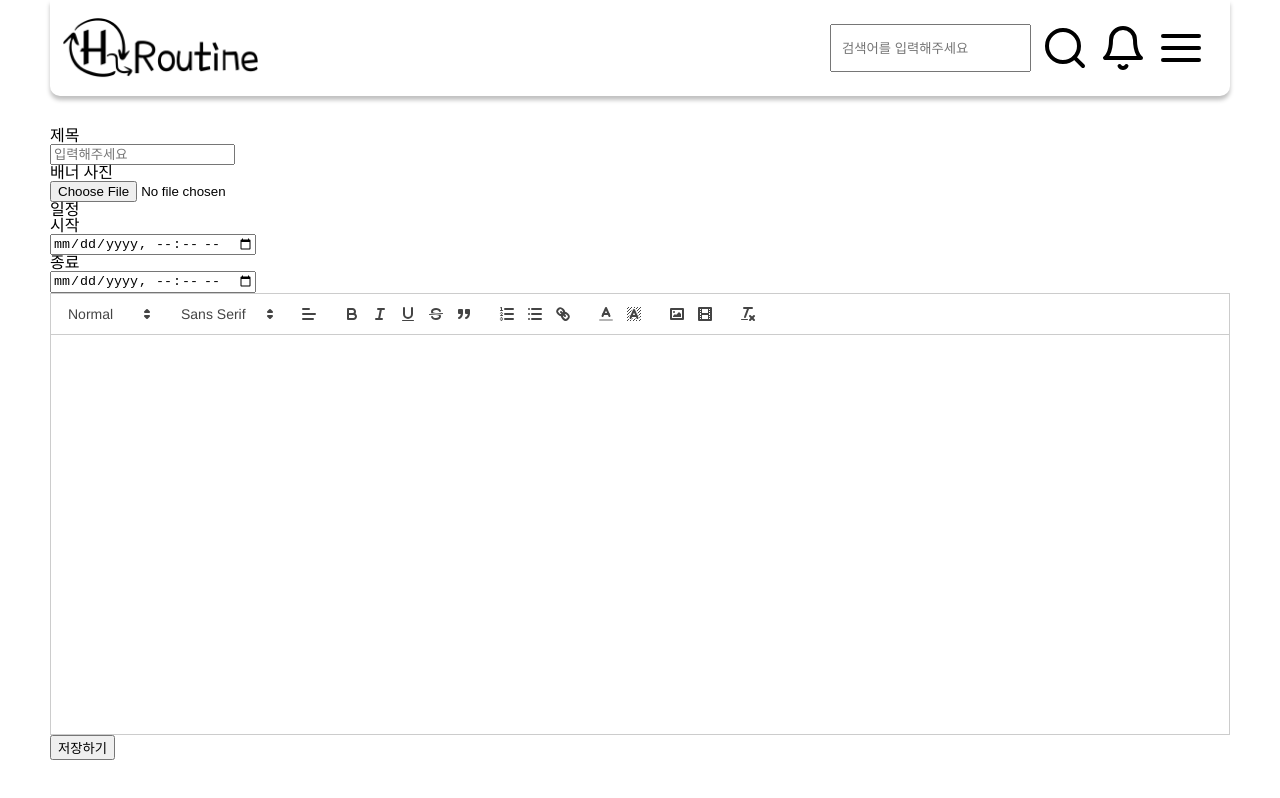
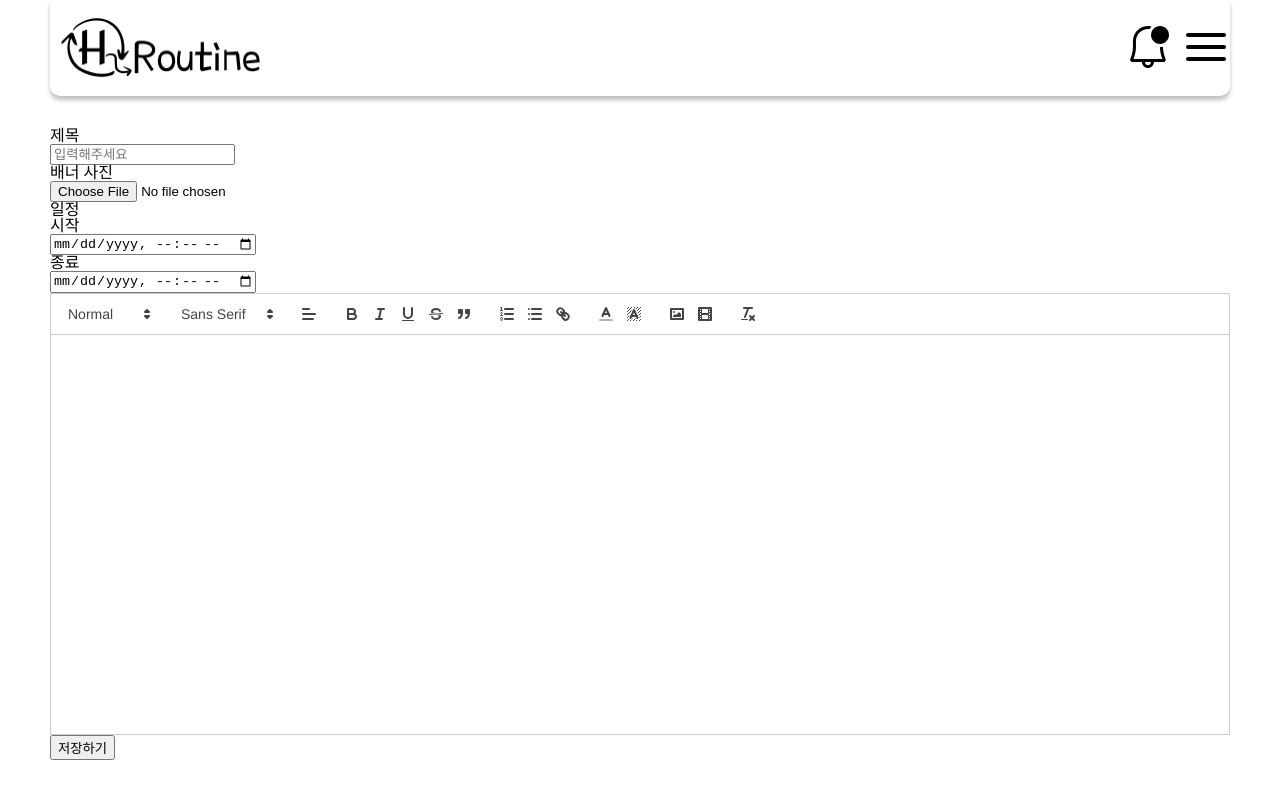
Before and after one commit to Techeer-FM-Studio/frontend, a Next.js app: page /banner/create in a window 1280 px wide. Built offline with nearby package versions, Linux system fonts and the light colour scheme.

Commit message:
refactor: 불필요한 코드 삭제, 구조 변경

```diff
--- a/src/components/common/Header.tsx
+++ b/src/components/common/Header.tsx
@@ -3,59 +3,63 @@ import styles from '../../styles/components/common/Header.module.scss';
 import Logo from '../../../public/Logo.png';
 
 import { FiMenu, FiBell, FiSearch } from 'react-icons/fi';
+import { VscBellDot } from 'react-icons/vsc';
+import { MdOutlineCancel } from 'react-icons/md';
 
 import Image from 'next/image';
 import Link from 'next/link';
+import { useRouter } from 'next/router';
 
 function Header() {
-  const [search, setSearch] = useState<string | undefined>('');
   const [menuView, setMenuView] = useState(false);
-
-  const handleSearch = (e: React.ChangeEvent<HTMLInputElement>) => {
-    setSearch(e.target.value);
-  };
-
+  const router = useRouter();
   const toggleMenuView = () => {
     setMenuView((pre) => !pre);
   };
 
   return (
+    <section className={styles.container}>
       <section className={styles.header}>
-      <div className={styles.logo}>
+        <div
+          className={styles.logo}
+          onClick={() => {
+            router.push('/');
+          }}
+        >
           <Image
             src={Logo}
-          style={{ objectFit: 'contain' }}
             fill
             placeholder="blur"
             alt="logo"
             sizes="(max-width: 100%)"
           />
         </div>
-      <section className={styles.section}>
-        <input
-          className={styles.input}
-          type="text"
-          value={search}
-          placeholder="검색어를 입력해주세요"
-          onChange={handleSearch}
+        <section className={styles.nav}>
+          <VscBellDot
+            className={styles.icon}
+            onClick={() => {
+              alert('개발중입니다!');
+            }}
           />
-        <FiSearch className={styles.icon} />
-        <FiBell className={styles.icon} />
+          {menuView ? (
+            <MdOutlineCancel className={styles.icon} onClick={toggleMenuView} />
+          ) : (
             <FiMenu className={styles.icon} onClick={toggleMenuView} />
+          )}
         </section>
         {menuView ? (
-        <ul className={styles.menuList}>
-          <Link className={styles.link} href={`/banner/list/1?size=6`}>
-            배너 페이지
-          </Link>
-          <Link className={styles.link} href={`/banner/list/1?size=6`}>
-            마이 페이지
-          </Link>
-          <Link className={styles.link} href={`/banner/list/1?size=6`}>
-            등등 페이지
-          </Link>
-        </ul>
+          <div
+            className={styles.linkList}
+            onClick={() => {
+              toggleMenuView();
+            }}
+          >
+            <Link href={`/banner/list/1?size=6`}>배너 페이지</Link>
+            <Link href={`/banner/list/1?size=6`}>마이 페이지</Link>
+            <Link href={`/banner/list/1?size=6`}>로그아웃</Link>
+          </div>
         ) : null}
+      </section>
     </section>
   );
 }
```
Lines whose indentation alone changed are shown as unchanged.
